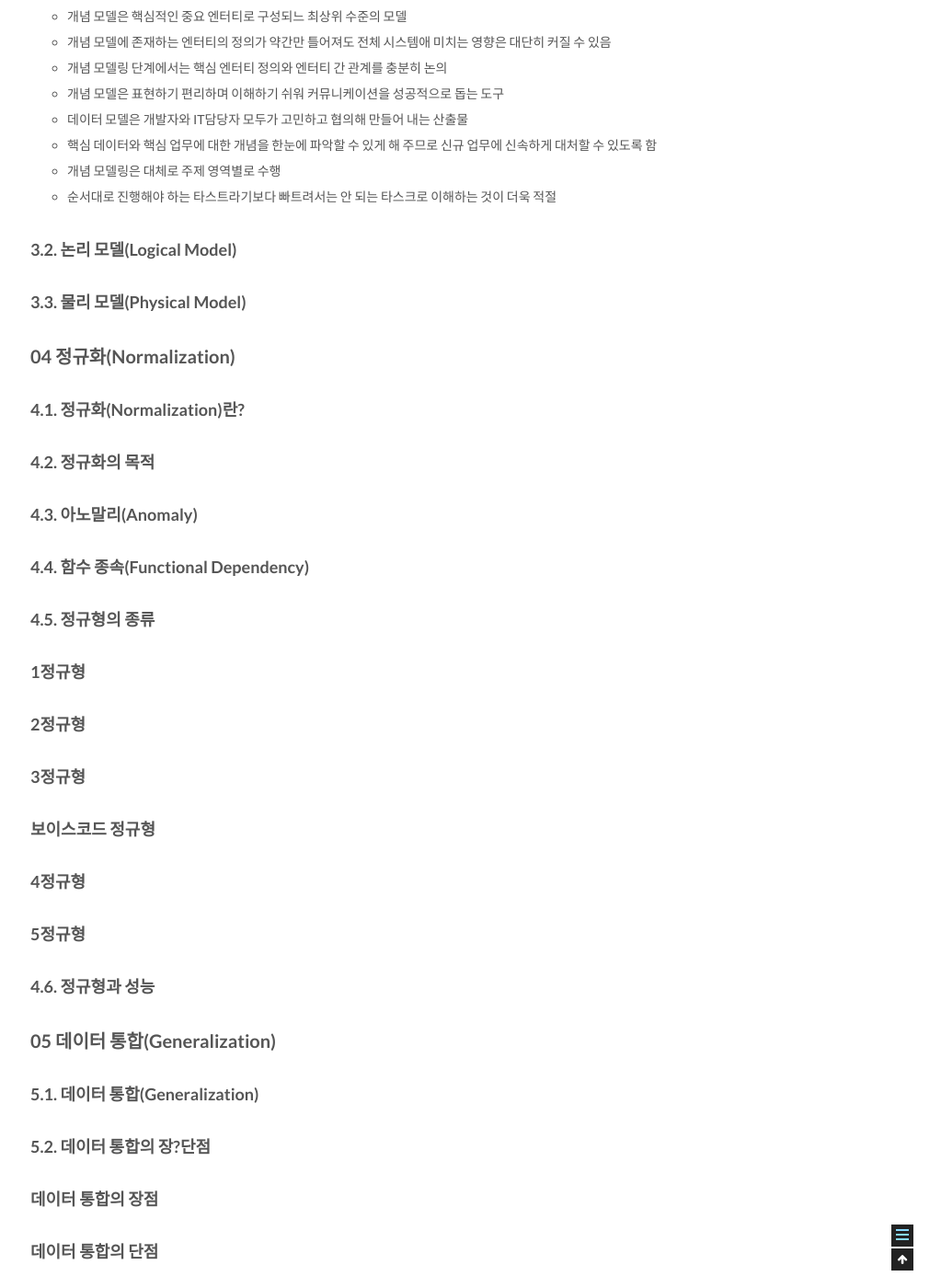
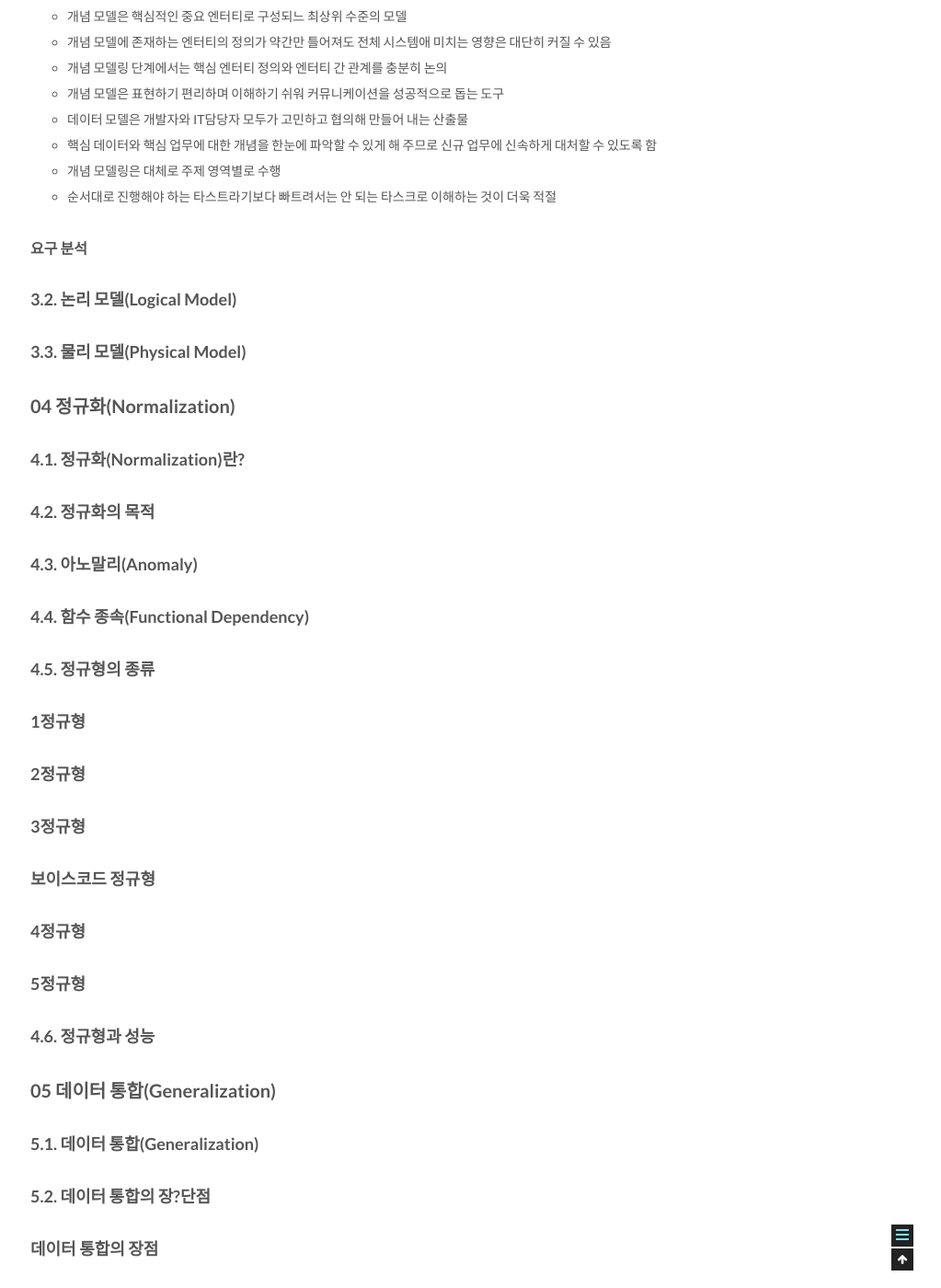
Before and after one commit to csj4032/csj4032.github.io, a Jekyll site: the page built from _posts/2018-05-02-관계형데이터모델링프리미엄가이드.md, in a window 1280 px wide and 1400 px high, scrolled down 6593 px. Shown: the whole window at 92% size, without its empty margins (257-1280 px from the left). Built offline with Jekyll 4.4.1, drawn with Linux system fonts in a browser that asks for light colours; comment, search, counter and statistics services are not loaded.

Commit message:
관계형 데이터 베이스 모델링 포스팅 수정

```diff
--- a/_posts/2018-05-02-관계형데이터모델링프리미엄가이드.md
+++ b/_posts/2018-05-02-관계형데이터모델링프리미엄가이드.md
@@ -199,6 +199,9 @@ comments: true
 * 핵심 데이터와 핵심 업무에 대한 개념을 한눈에 파악할 수 있게 해 주므로 신규 업무에 신속하게 대처할 수 있도록 함
 * 개념 모델링은 대체로 주제 영역별로 수행
 * 순서대로 진행해야 하는 타스트라기보다 빠트려서는 안 되는 타스크로 이해하는 것이 더욱 적절
+
+#### 요구 분석
+
 
 ### 3.2. 논리 모델(Logical Model)
 
```
